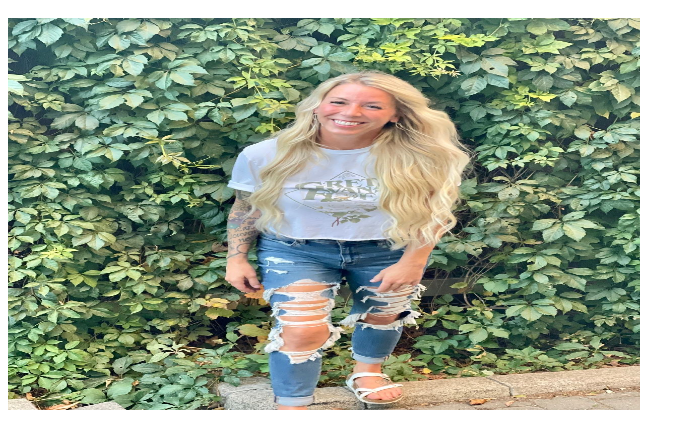
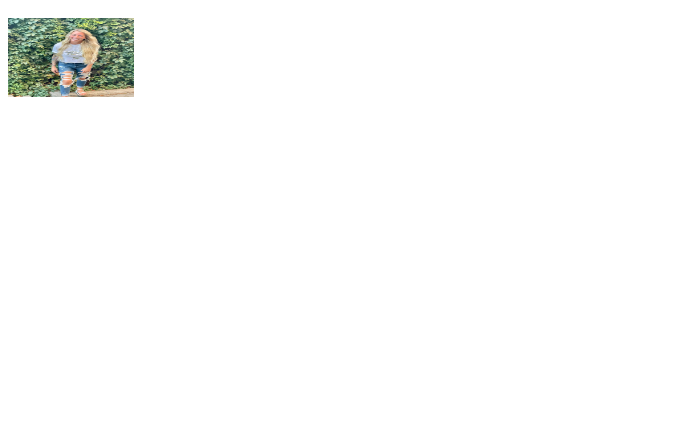
Before and after one commit to heathersmiles/heathersmiles.github.io, a plain HTML site: page index.html in a window 1280 px wide. Shown: the part 48-496 px from the top of the page, without its empty margins (0-695 px from the left). Drawn offline with Linux system fonts and the light colour scheme.

Commit message:
Update index.html

```diff
--- a/index.html
+++ b/index.html
@@ -1,4 +1,4 @@
 <html>
   <h1>Heather's github Portfolio</h1>
-  <img src="./HKProfilePic.jpg" width="50%" height="50%" />
+  <img src="./HKProfilePic.jpg" width="10%" height="10%" />
 </html>
```
